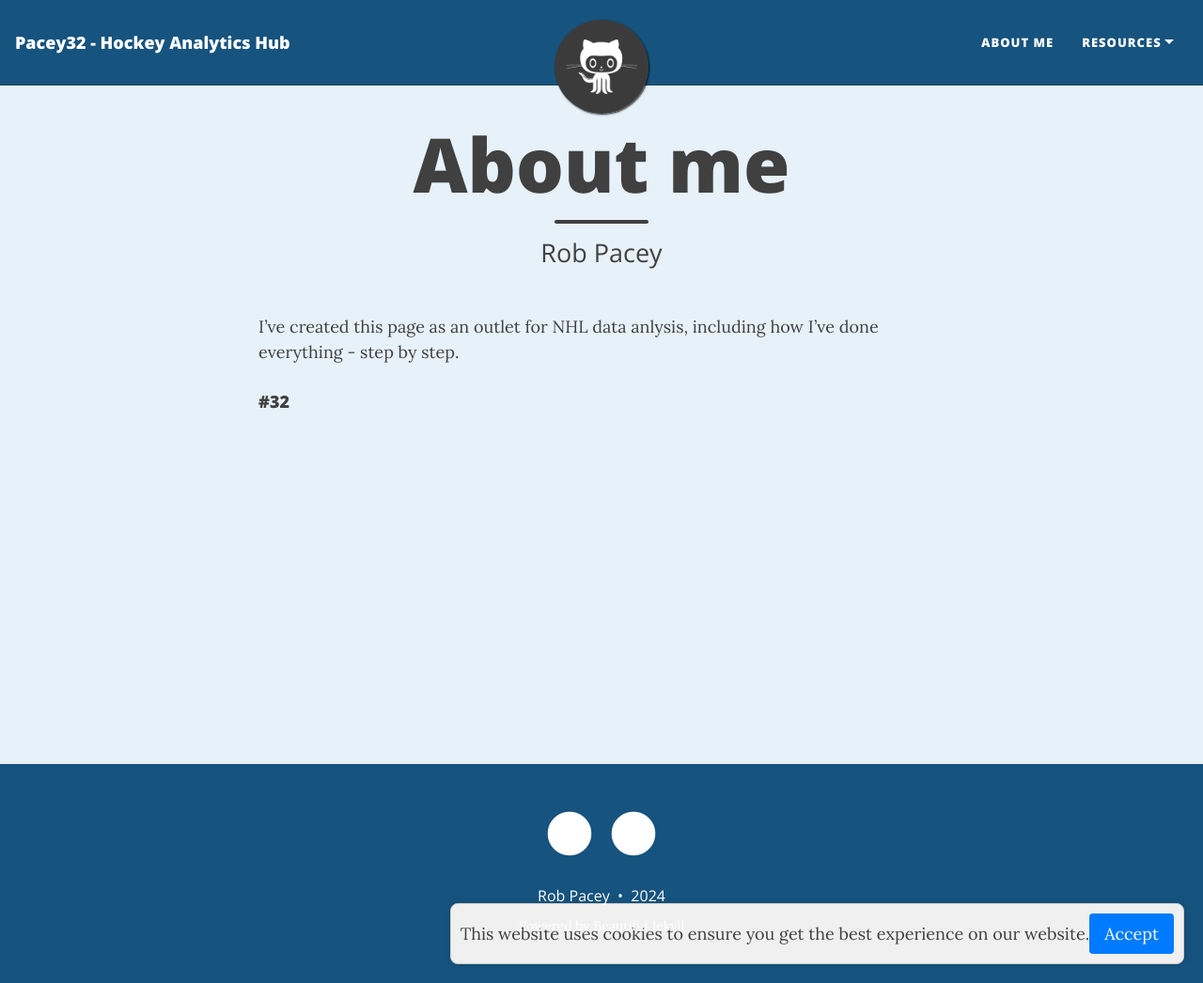
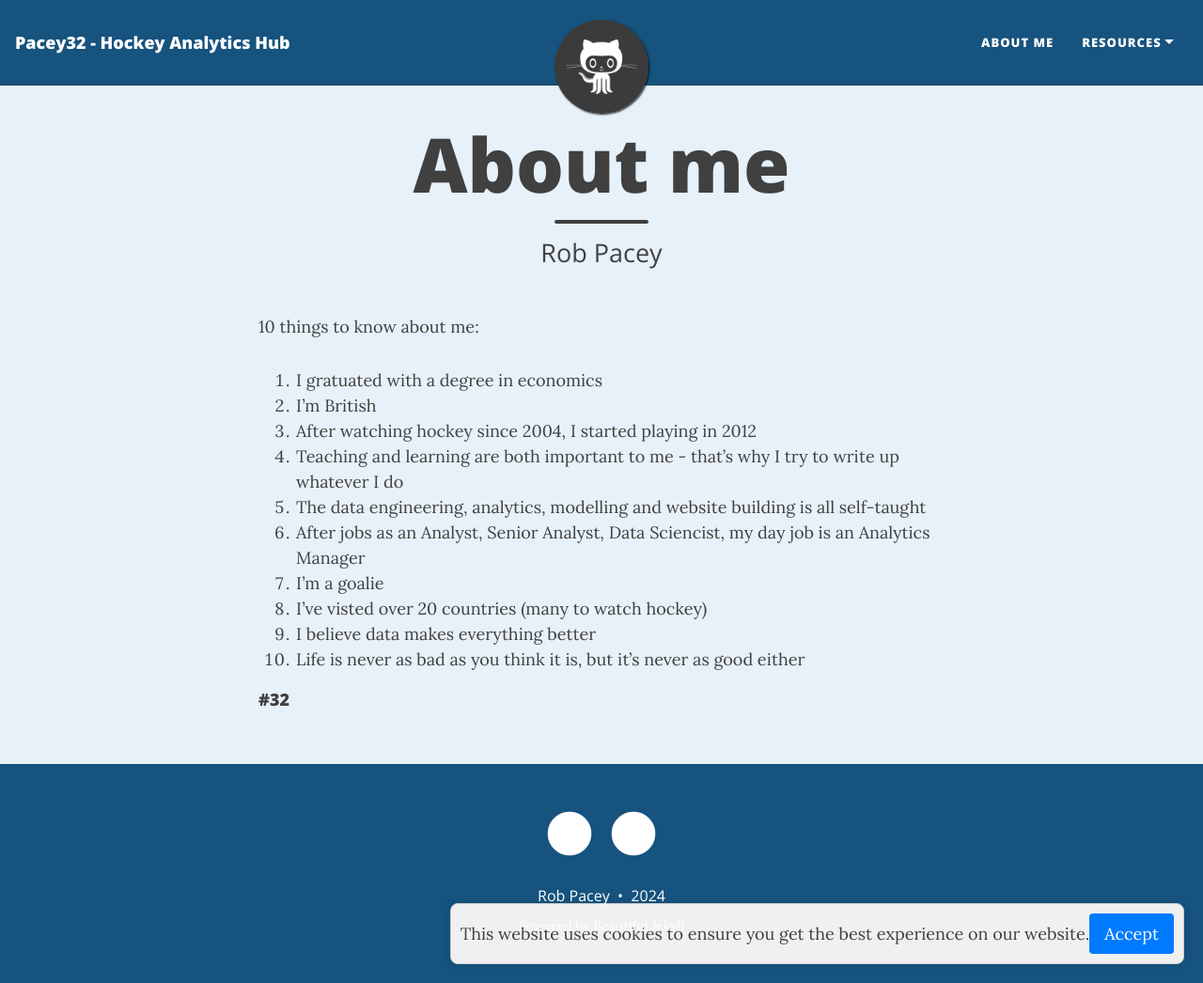
Before and after one commit to robpacey32/robpacey32.github.io, a Jekyll site: the page built from aboutme.md, in a window 1280 px wide and 1046 px high. Shown: the whole window at 94% size. Built offline with Jekyll 4.4.1, drawn with Linux system fonts in a browser that asks for light colours; nearby versions of some CDN libraries.

Commit message:
Update aboutme.md

```diff
--- a/aboutme.md
+++ b/aboutme.md
@@ -4,6 +4,17 @@ title: About me
 subtitle: Rob Pacey
 ---
 
-I've created this page as an outlet for NHL data anlysis, including how I've done everything - step by step.
+10 things to know about me:
+1. I gratuated with a degree in economics
+2. I'm British
+3. After watching hockey since 2004, I started playing in 2012
+4. Teaching and learning are both important to me - that's why I try to write up whatever I do
+5. The data engineering, analytics, modelling and website building is all self-taught
+6. After jobs as an Analyst, Senior Analyst, Data Sciencist, my day job is an Analytics Manager
+7. I'm a goalie
+8. I've visted over 20 countries (many to watch hockey)
+9. I believe data makes everything better
+10. Life is never as bad as you think it is, but it's never as good either
+
 
 ####  #32
```
